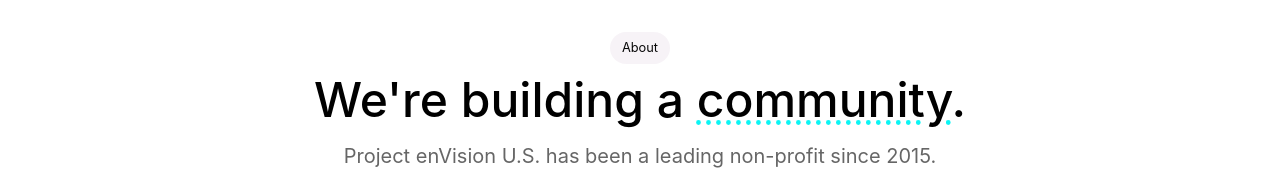
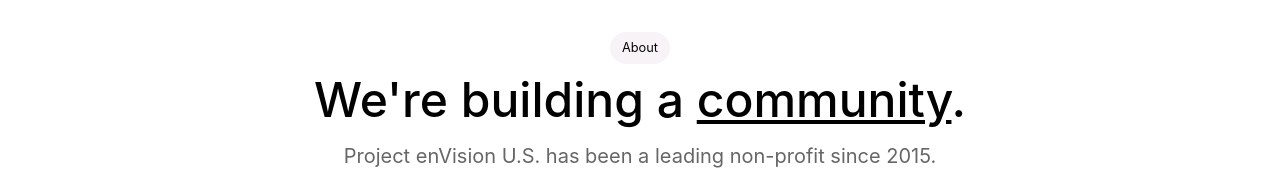
Before and after one commit to envisionnew/envisionnew.org, a Next.js app: page /about in a window 1280 px wide. Shown: the part 682-861 px from the top of the page. Built offline with nearby package versions, Linux system fonts and the light colour scheme.

Commit message:
[upate] about.js

```diff
--- a/pages/about.js
+++ b/pages/about.js
@@ -59,7 +59,7 @@
                 About
               </span>
               <h2 className="mb-4 font-medium text-black sm:text-5xl title-font">
-                We're building a <span className="text-dotted">community</span>.
+                We're building a <span className="underline">community</span>.
               </h2>
               <p className="mx-auto text-base text-xl leading-relaxed xl:w-2/4 lg:w-3/4 text-gray-500s">
                 Project enVision U.S. has been a leading non-profit since 2015.
```
